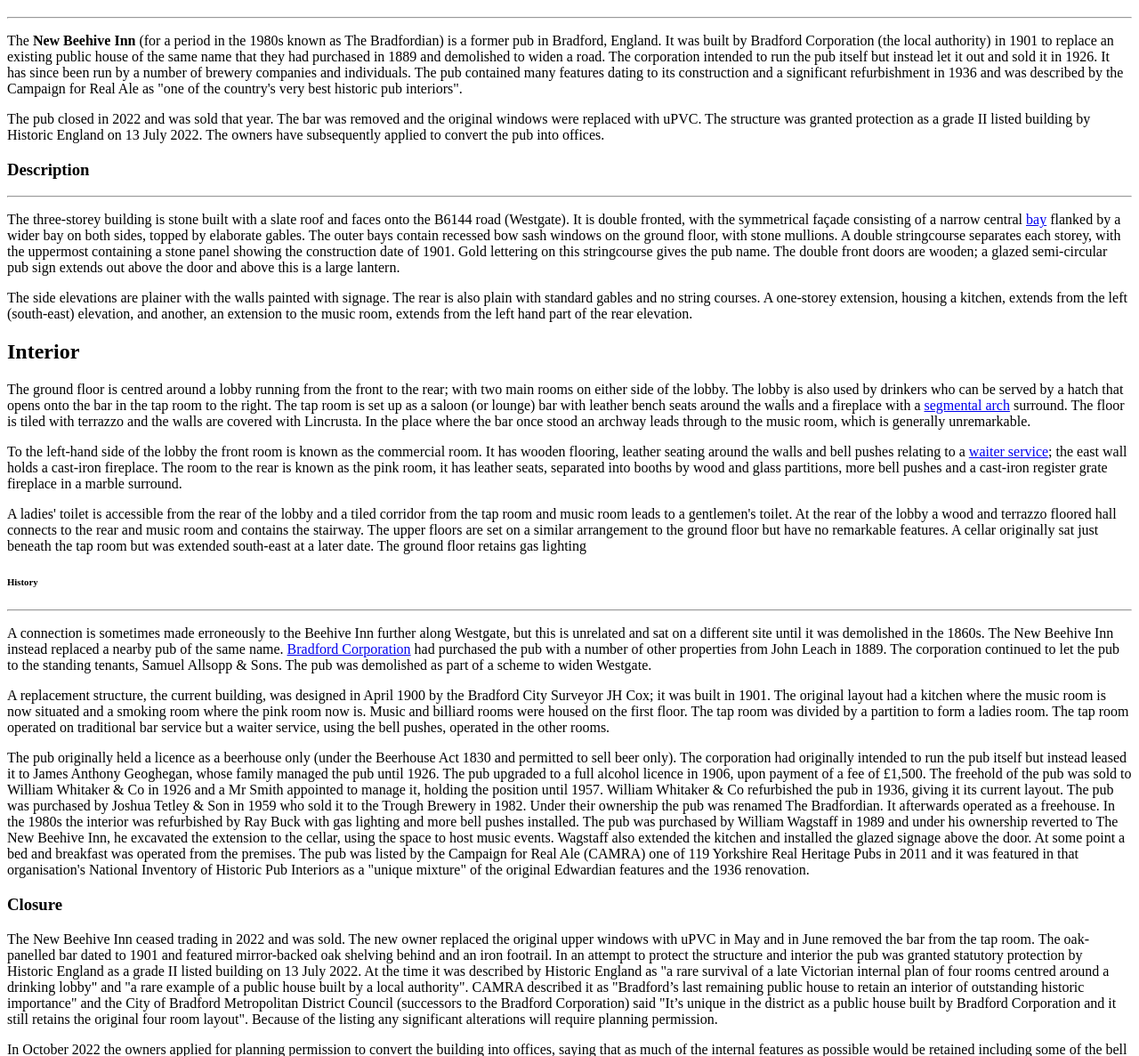
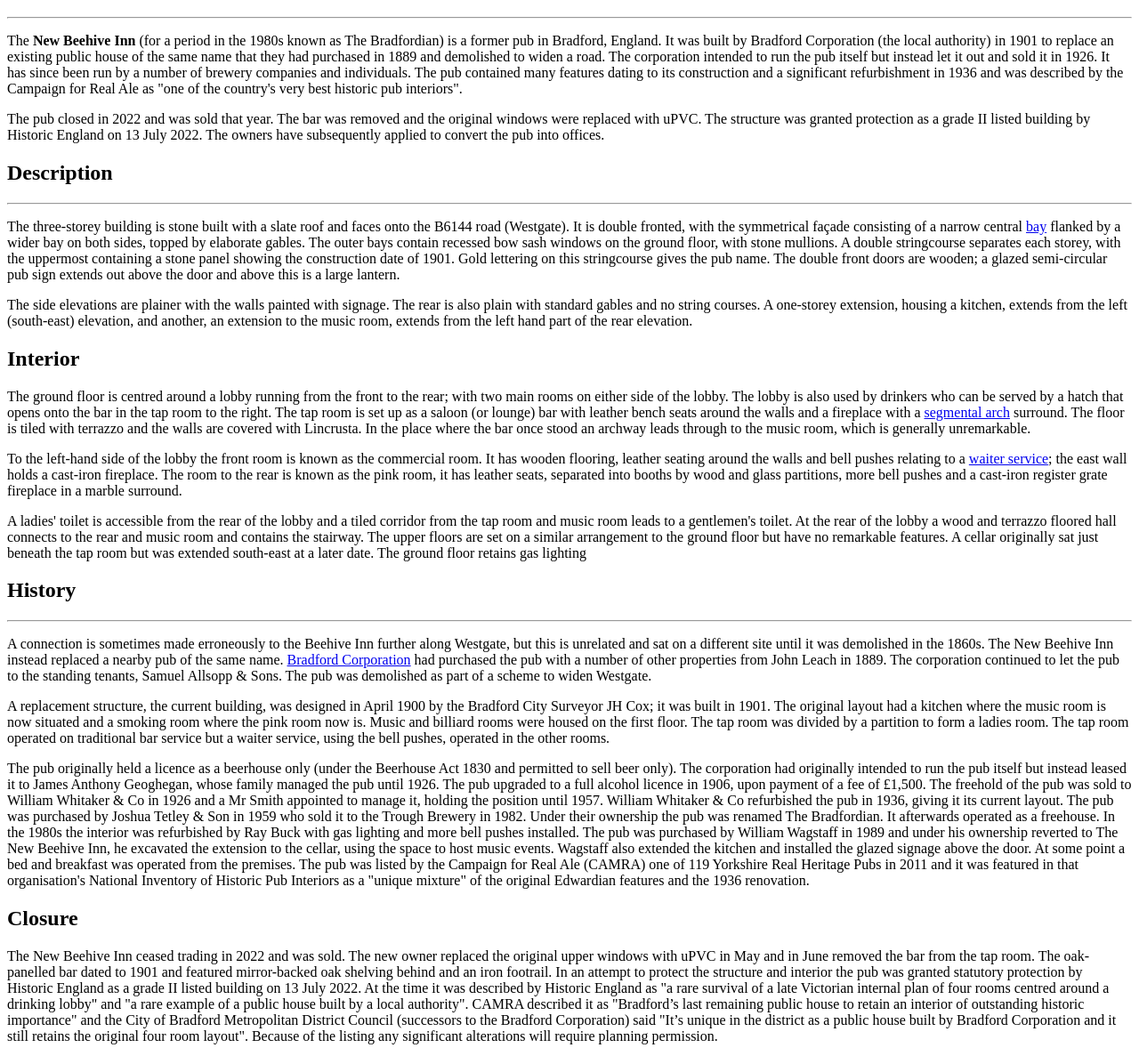
Before and after one commit to JohnRossGreene/JohnRossGreene.github.io, a plain HTML site: page html-midterm/page2.html in a window 1280 px wide. Shown: the part 105-1292 px from the top of the page at 89% size. Drawn offline with Linux system fonts and the light colour scheme.

Commit message:
Minor Error Correction - HTML-Midterm
Making small changes to specification

```diff
--- a/html-midterm/page2.html
+++ b/html-midterm/page2.html
@@ -34,7 +34,7 @@
             The structure was granted protection as a grade II listed building by Historic England on 13 July 2022.
             The owners have subsequently applied to convert the pub into offices.
         </p>
-    <h3>Description</h3>
+    <h2>Description</h2>
     <hr>
     <p>
         The three-storey building is stone built with a slate roof and faces onto the B6144 road (Westgate).
@@ -71,7 +71,7 @@
         similar arrangement to the ground floor but have no remarkable features. A cellar originally
         sat just beneath the tap room but was extended south-east at a later date. The ground floor retains gas lighting
     </p>
-    <h6>History</h6>
+    <h2>History</h2>
     <hr>
     <p>
         A connection is sometimes made erroneously to the Beehive Inn further along Westgate,
@@ -99,7 +99,7 @@
         The pub was listed by the Campaign for Real Ale (CAMRA) one of 119 Yorkshire Real Heritage Pubs in 2011 and it was featured in that organisation's
         National Inventory of Historic Pub Interiors as a "unique mixture" of the original Edwardian features and the 1936 renovation.
     </p>
-    <h3>Closure</h3>
+    <h2>Closure</h2>
     <p>
         The New Beehive Inn ceased trading in 2022 and was sold. The new owner replaced the original upper windows with uPVC in May and in June removed the bar from the tap room.
         The oak-panelled bar dated to 1901 and featured mirror-backed oak shelving behind and an iron footrail.
```
Also changed, not shown: html-midterm/page1.html (+2 -2 lines), html-midterm/page4.html (+8 -6 lines), html-midterm/page5.html (+3 -0 lines).
